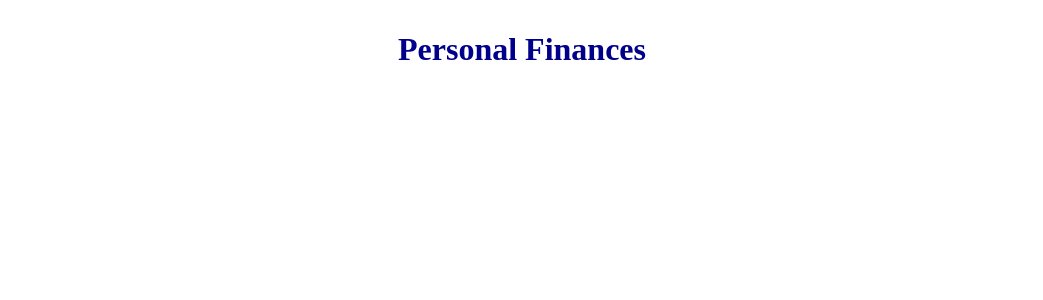
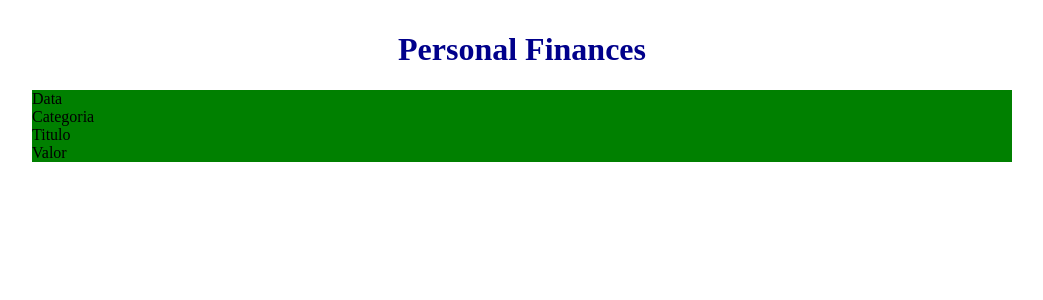
Before and after one commit to santosfk/personal-finances, a React (Vite) app: page / in a window 1280 px wide. Shown: the top 300 px of the page, without its empty margins (118-1161 px from the left). Built offline with nearby package versions, Linux system fonts and the light colour scheme.

Commit message:
creating the table component

```diff
--- a/src/App.tsx
+++ b/src/App.tsx
@@ -5,6 +5,7 @@ import { items } from "./data/items";
 import { Category } from "./types/Category";
 import { Item } from "./types/Item";
 import { getCurrentMonth } from "./helpers/dateFilter.";
+import Table from "./components/Table";
 function App() {
   const [list, setList] = useState(items);
   const [currentMonth, setCurrentMonth] = useState(getCurrentMonth());
@@ -13,7 +14,9 @@ function App() {
       <style.Header>
         <style.Title>Personal Finances</style.Title>
       </style.Header>
-      <style.Body></style.Body>
+      <style.Body>
+        <Table />
+      </style.Body>
     </style.Container>
   );
 }
--- /dev/null
+++ b/src/components/Table/index.tsx
@@ -0,0 +1,19 @@
+import React from "react";
+import * as style from "./styles";
+
+function Table() {
+  return (
+    <style.Table>
+      <thead>
+        <tr>
+          <style.HeadColum>Data</style.HeadColum>
+          <style.HeadColum>Categoria</style.HeadColum>
+          <style.HeadColum>Titulo </style.HeadColum>
+          <style.HeadColum>Valor</style.HeadColum>
+        </tr>
+      </thead>
+    </style.Table>
+  );
+}
+
+export default Table;
--- /dev/null
+++ b/src/components/Table/styles.ts
@@ -0,0 +1,3 @@
+import styled from "styled-components";
+export const Table = styled.div``;
+export const HeadColum = styled.div``;
```
